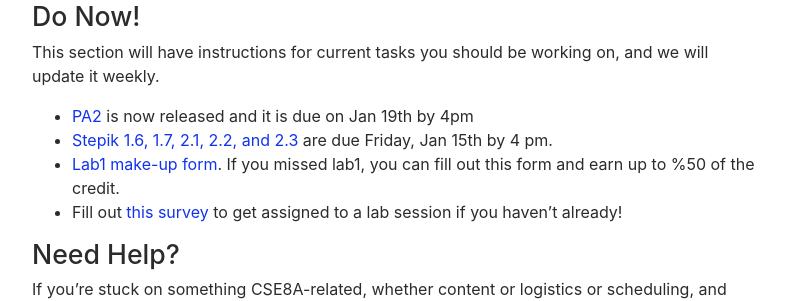
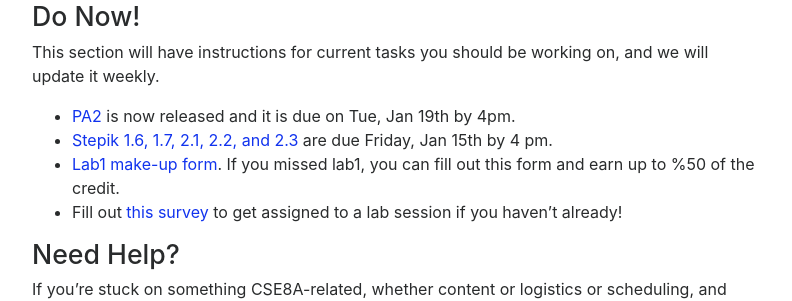
Before and after one commit to ucsd-cse8a-w21/ucsd-cse8a-w21.github.io, a Jekyll site: the page built from index.md, in a window 1280 px wide and 900 px high, scrolled down 683 px. Shown: the part 154-455 px from the top of the window, without its empty margins (243-1035 px from the left). Built offline with Jekyll 4.4.1, drawn with Linux system fonts in a browser that asks for light colours; nearby versions of some CDN libraries.

Commit message:
Update index.md

```diff
--- a/index.md
+++ b/index.md
@@ -28,7 +28,7 @@ and calendars below as we
 This section will have instructions for current tasks you should be working
 on, and we will update it weekly.
 
-- [PA2](https://docs.google.com/document/d/1SxHtmDNzdm2Ogs2zA3SGog9fRD35dGPe/edit?ts=5fffccc1#) is now released and it is due on Jan 19th by 4pm
+- [PA2](https://docs.google.com/document/d/1SxHtmDNzdm2Ogs2zA3SGog9fRD35dGPe/edit?ts=5fffccc1#) is now released and it is due on Tue, Jan 19th by 4pm.
 - [Stepik 1.6, 1.7, 2.1, 2.2, and 2.3](https://stepik.org/lesson/467747/step/1?unit=458566) are due Friday, Jan 15th by 4 pm.
 - [Lab1 make-up form](https://forms.gle/QybphWqaceBJUVQR9). If you missed lab1, you can fill out this form and earn up to %50 of the credit.
 - Fill out [this
```
